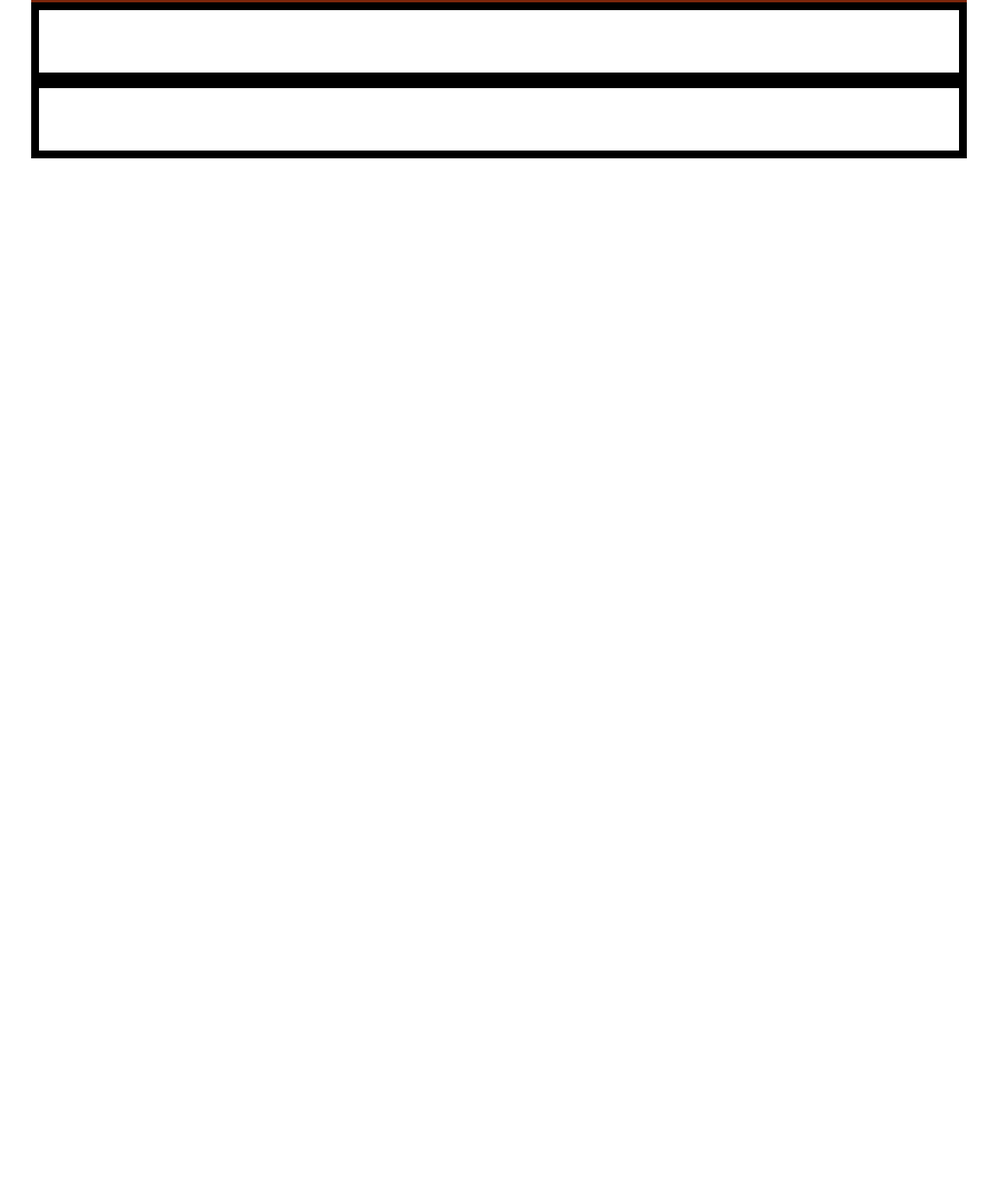
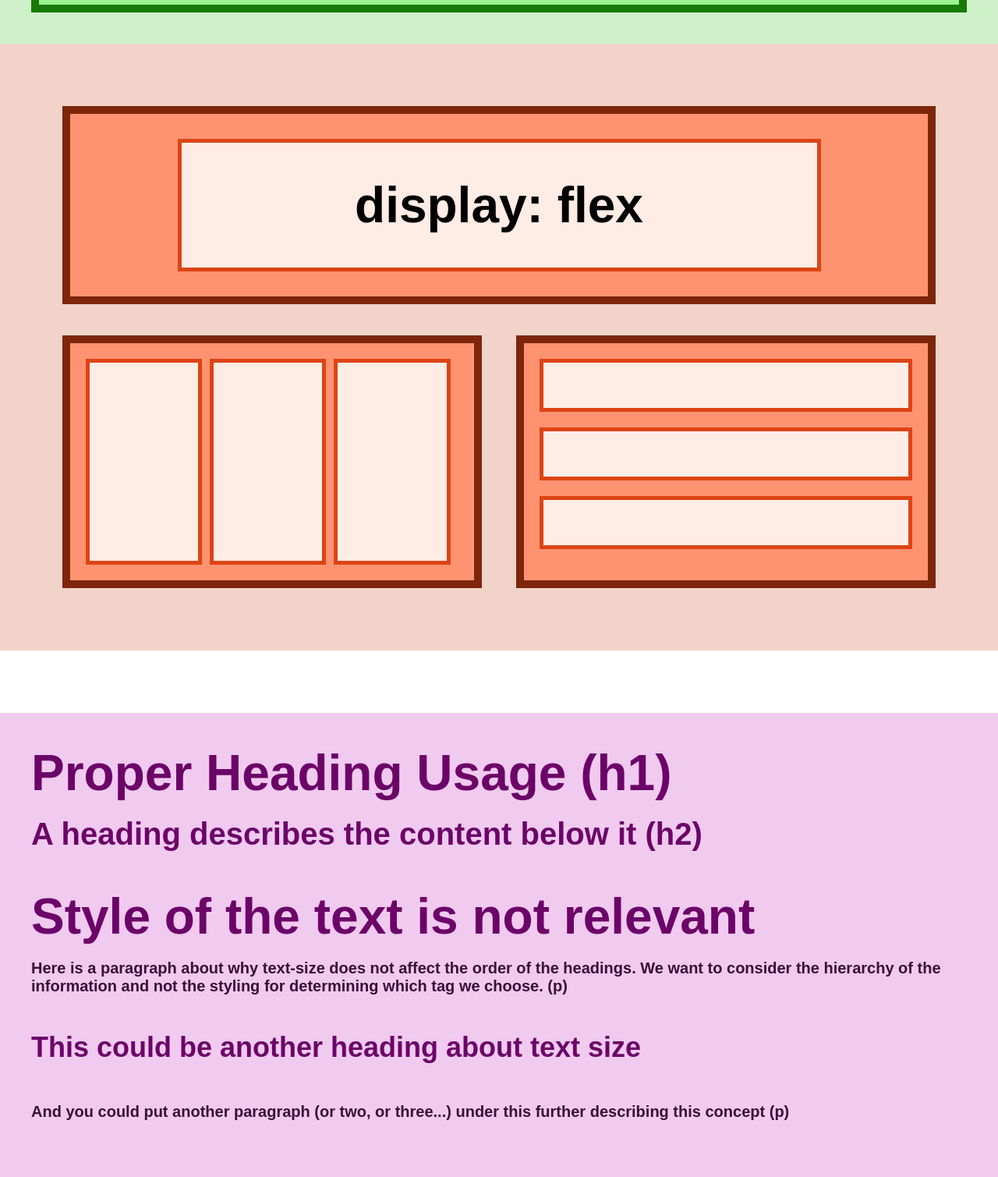
Before and after one commit to kiva-github/dynamic-web-apps, a plain HTML site: page index.html in a window 1280 px wide. Shown: the part 915-2424 px from the top of the page at 78% size. Before the commit the page ends 1398 px from the top, so only its background shows below. Drawn offline with Linux system fonts and the light colour scheme.

Commit message:
added flexbox section

```diff
--- a/index.html
+++ b/index.html
@@ -32,21 +32,34 @@
         </section>
         <section id="flex-box" class="flex-box-section section">
             <div class="flex-box-interior interior">
-                <div class="flex-element"></div>
+                <div class="flex-box-interior--top">
+                    <div>
+                        <h1>display: flex</h1>
+                    </div>
+                </div>
+                <div class="flex-box-interior--row">
+                    <div></div>
+                    <div></div>
+                    <div></div>
+                </div>
+                <div class="flex-box-interior--col">
+                    <div></div>
+                    <div></div>
+                    <div></div>
+                </div>
             </div>
-            <div class="interior">
-                <div class="flex-element"></div>
-                <div class="flex-element"></div>
-                <div class="flex-element"></div>
-            </div>
-            <div class="interior">
-                <div class="flex-element"></div>
-                <div class="flex-element"></div>
-                <div class="flex-element"></div>
-            </div>
+
         </section>
         <section id="positioning-section" class="positioning-section section"></section>
-        <section id="heading-usage" class="heading-usage-section section"></section>
+        <section id="heading-usage" class="heading-usage-section section">
+            <h1>Proper Heading Usage (h1)</h1>
+            <h2>A heading describes the content below it (h2)</h2>
+            <h3>Style of the text is not relevant</h3>
+            <p>Here is a paragraph about why text-size does not affect the order of the headings. We want to consider the hierarchy of the information and not the styling for determining which tag we choose. (p)</p>
+            <h4>This could be another heading about text size</h4>
+            <p>And you could put another paragraph (or two, or three...) under this further describing this concept (p)</p>
+
+        </section>
         <section id="simple-javascript" class="simple-javascript-section section"></section>
     </main>
 
--- a/styles.css
+++ b/styles.css
@@ -1,3 +1,5 @@
+/* project-wide */
+
 * {
     box-sizing: border-box;
 }
@@ -12,6 +14,8 @@ h4 {
     margin: 0;
 }
 
+/* header */
+
 header {
     background-color: #85C4FF;
     padding: 40px;
@@ -24,16 +28,11 @@ header nav {
     justify-content: center;
 }
 
-header nav a {
-}
+/* sections */
 
 section.section {
     margin: 0;
     padding: 40px;
-}
-
-section.box-model-section {
-    background-color: #CFF1CA;
 }
 
 .interior {
@@ -66,13 +65,122 @@ section.box-model-section {
     line-height: 1.5;
 }
 
+/* box-model section */
+
+.box-model-section {
+    background-color: #CFF1CA;
+}
+
 .box-model-interior {
     background-color: #9EF490;
     border-color: #187908;
     min-height: 600px;
 }
 
+/* flex-box section */
+
+.flex-box-section {
+    background-color: #F1D3CA
+}
+
 .flex-box-interior {
+    border: none;
+    display: flex;
+    flex-wrap: wrap;
+    justify-content: space-between;
+}
+
+.flex-box-interior > div {
     background-color: #FF9371;
-    border-color: #7D260B;
+    border: 10px solid #7D260B;
 }
+
+.flex-box-interior--top {
+    flex-basis: 100%;
+    margin-bottom: 40px;
+    padding: 32px;
+}
+
+.flex-box-interior--top > div {
+    align-items: center;
+    background-color: #FFECE5;
+    border: 5px solid #DD4414;
+    display: flex;
+    height: 170px;
+    justify-content: center;
+    margin: 0 auto;
+    max-width: 825px;
+    width: 100%;
+}
+
+.flex-box-interior--top > div > h1 {
+    margin: 0;
+}
+
+.flex-box-interior--row,
+.flex-box-interior--col {
+    display: flex;
+    flex-basis: 48%;
+    height: 324px;
+    padding: 20px;
+}
+
+.flex-box-interior--row > div,
+.flex-box-interior--col > div {
+    background-color: #FFECE5;
+    border: 5px solid #DD4414;
+    flex-basis: 33%;
+}
+
+.flex-box-interior--row > div {
+    margin-right: 10px;
+}
+
+.flex-box-interior--col > div {
+    margin-bottom: 20px;
+}
+
+.flex-box-interior--col {
+    flex-direction: column;
+}
+
+.interior-flex---row > div:last-of-type,
+.interior-flex---row > div:last-of-type {
+    margin: 0;
+}
+
+
+/* headings section */
+
+.heading-usage-section {
+    background-color: #F1CAF0;
+}
+
+.heading-usage-section h1, h2, h3, h4, p {
+    font-weight: 700;
+    height: 92px;
+}
+
+.heading-usage-section h1, h3 {
+    color: #6C0468;
+    font-size: 64px;
+    line-height: 74px;
+}
+
+.heading-usage-section h2 {
+    color: #6C0468;
+    font-size: 40px;
+    line-height: 46px;
+}
+
+.heading-usage-section p {
+    color: #3A0F39;
+    font-size: 20px;
+    line-height: 23px;
+}
+
+.heading-usage-section h4 {
+    color: #6C0468;
+    font-size: 36px;
+    line-height: 41px;
+}
```
